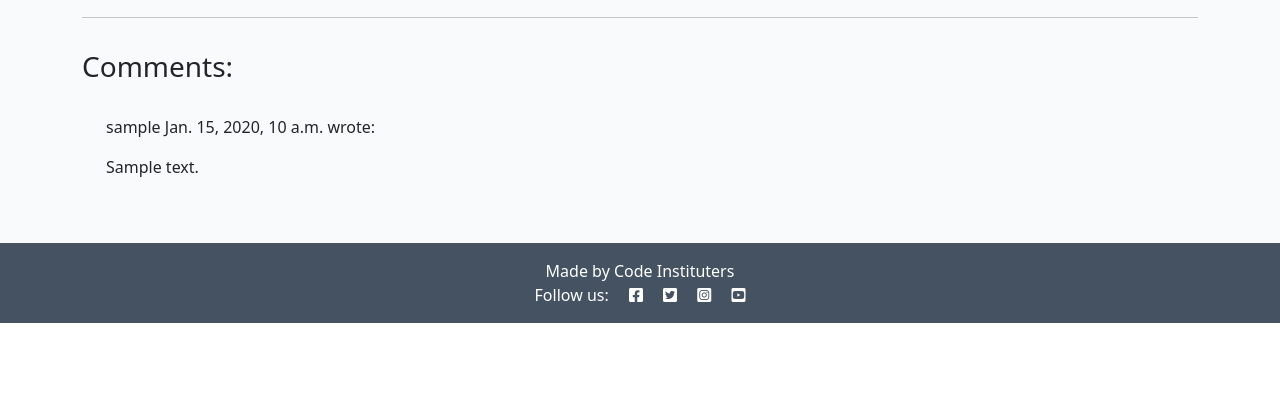
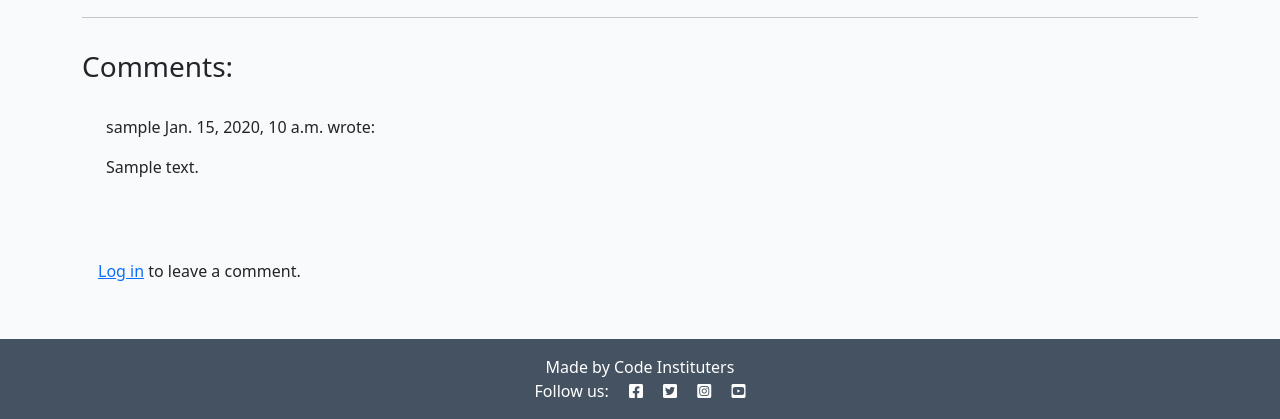
Before and after one commit to DarylMurphyCoder/codestar, a Django app: a page that uses blog/templates/blog/post_detail.html in a window 1280 px wide. Shown: the part 549-968 px from the top of the page. Before the commit the page ends 872 px from the top, so only its background shows below. Run offline with Django 4.2, Linux system fonts and the light colour scheme; tables that the repository leaves empty hold one stand-in row (values such as "Sample post"); parts of the project's set-up code (start-up, migrations or seed data) failed here and were passed over; some libraries are stand-ins or nearby versions.

Commit message:
add comment create flow

```diff
--- a/blog/templates/blog/post_detail.html
+++ b/blog/templates/blog/post_detail.html
@@ -1,5 +1,6 @@
 {% extends 'base.html' %} {% block content %}
 {% load static %}
+{% load crispy_forms_tags %}
 
 <div class="masthead">
     <div class="container">
@@ -75,6 +76,22 @@
             </div>
         </div>
     </div>
+    <div class="row">
+        <div class="col-md-8 card mb-4">
+            <div class="card-body">
+                {% if user.is_authenticated %}
+                <h3>Leave a comment:</h3>
+                <form method="post">
+                    {% csrf_token %}
+                    {{ comment_form|crispy }}
+                    <button type="submit" class="btn btn-secondary">Submit</button>
+                </form>
+                {% else %}
+                <p><a href="{% url 'account_login' %}">Log in</a> to leave a comment.</p>
+                {% endif %}
+            </div>
+        </div>
+    </div>
 </div>
 
 <!-- Delete confirmation modal -->
--- a/blog/views.py
+++ b/blog/views.py
@@ -19,11 +19,23 @@ def post_detail(request, slug):
     post = get_object_or_404(queryset, slug=slug)
     comments = post.comments.all().order_by("-created_on")
     comment_count = post.comments.filter(approved=True).count()
+    comment_form = CommentForm()
 
     if request.method == "POST":
-        print("Received a POST request")
+        if not request.user.is_authenticated:
+            messages.add_message(request, messages.ERROR, "You must be logged in to comment.")
+            return HttpResponseRedirect(reverse('post_detail', args=[slug]))
 
-    print("About to render template")
+        comment_form = CommentForm(data=request.POST)
+        if comment_form.is_valid():
+            comment = comment_form.save(commit=False)
+            comment.author = request.user
+            comment.post = post
+            comment.save()
+            messages.add_message(request, messages.SUCCESS, "Comment submitted and awaiting approval.")
+            return HttpResponseRedirect(reverse('post_detail', args=[slug]))
+        else:
+            messages.add_message(request, messages.ERROR, "Please correct the errors below.")
 
     return render(
         request,
@@ -32,6 +44,7 @@ def post_detail(request, slug):
             "post": post,
             "comments": comments,
             "comment_count": comment_count,
+            "comment_form": comment_form,
         },
     )
 
--- a/codestar/settings.py
+++ b/codestar/settings.py
@@ -33,7 +33,7 @@ TEMPLATES_DIR = os.path.join(BASE_DIR, 'templates')
 SECRET_KEY = os.environ.get("SECRET_KEY")
 
 # SECURITY WARNING: don't run with debug turned on in production!
-DEBUG = False
+DEBUG = True
 
 ALLOWED_HOSTS = ['.herokuapp.com',
                  '127.0.0.1',]
```
